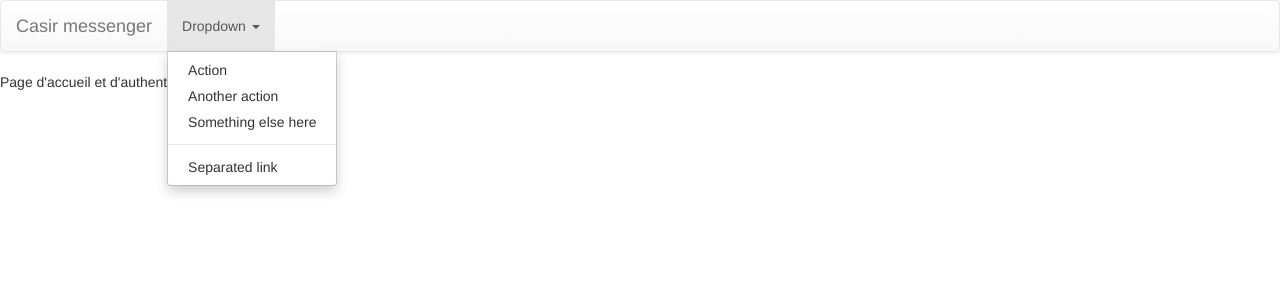
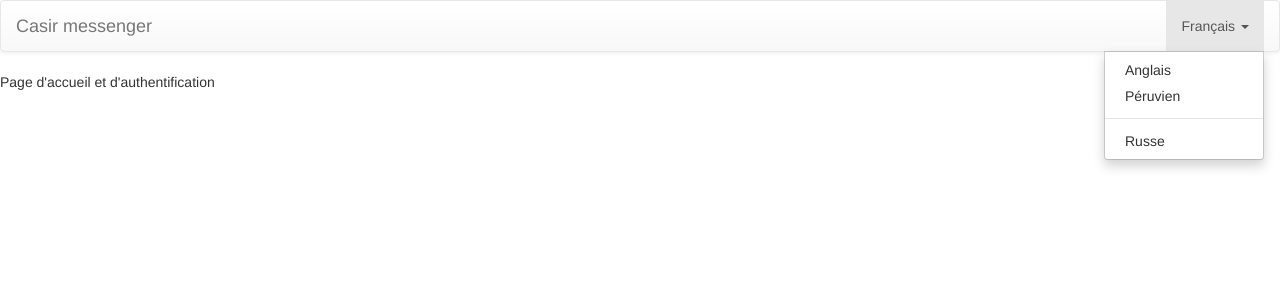
Before and after one commit to CASIRIUTGR4/casir-messenger, a Django app: page / in a window 1280 px wide, after a click on "Français". Shown: the top 300 px of the page. Run offline with Django 3.2, Linux system fonts and the light colour scheme; some libraries are stand-ins or nearby versions.

Commit message:
Modification menu dropdown sur vue

```diff
--- a/casir_messenger/templates/base.html
+++ b/casir_messenger/templates/base.html
@@ -41,15 +41,14 @@
 			    </div>
 
 			    <div class="collapse navbar-collapse" id="bs-example-navbar-collapse-1">
-			    	<ul class="nav navbar-nav">
+			    	<ul class="nav navbar-nav navbar-right">
 					    <li class="dropdown">
-					          <a href="#" class="dropdown-toggle" data-toggle="dropdown">Dropdown <b class="caret"></b></a>
+					          <a href="#" class="dropdown-toggle" data-toggle="dropdown">Français <b class="caret"></b></a>
 					          <ul class="dropdown-menu">
-					            <li><a href="#">Action</a></li>
-					            <li><a href="#">Another action</a></li>
-					            <li><a href="#">Something else here</a></li>
+					            <li><a href="#">Anglais</a></li>
+					            <li><a href="#">Péruvien</a></li>
 					            <li class="divider"></li>
-					            <li><a href="#">Separated link</a></li>
+					            <li><a href="#">Russe</a></li>
 					          </ul>
 					    </li>
 			    	</ul>
```
